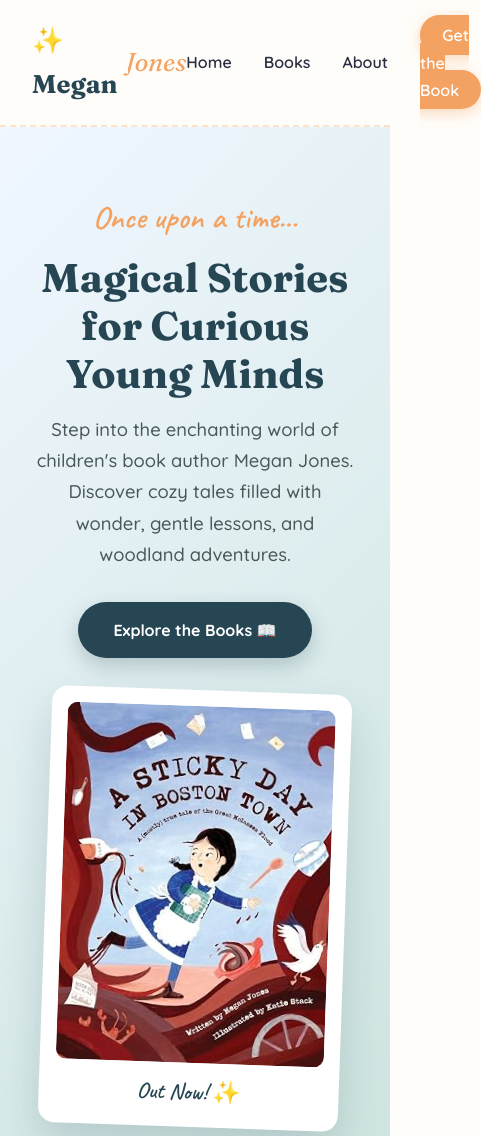
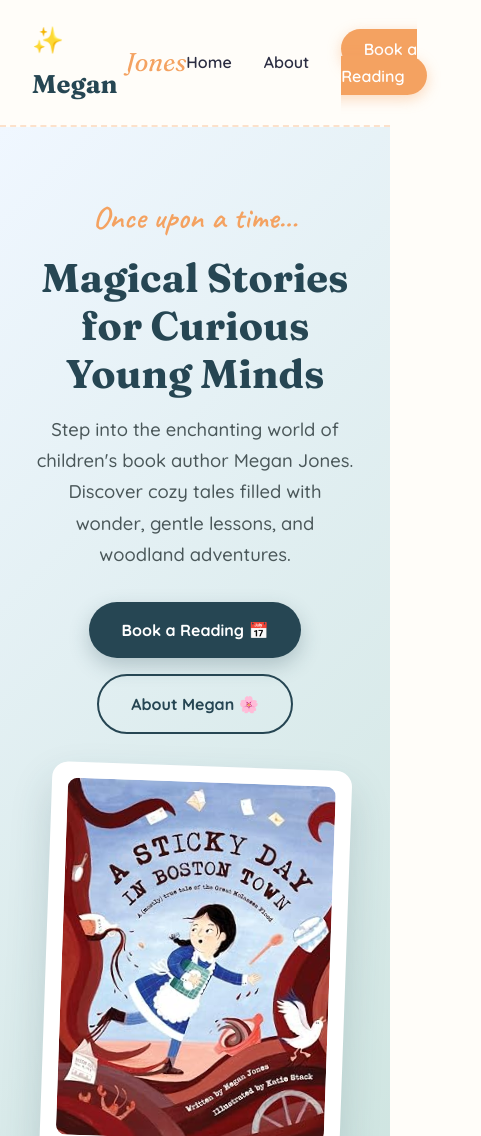
Before and after one commit to toddkidneyjourney1/megan, a plain HTML site: page index.html in a window 390 px wide. Shown: the top 1136 px of the page, 481 px wide, since content can reach past the window. Drawn offline with Linux system fonts and the light colour scheme.

Commit message:
Enhance hero section with responsive buttons
Added responsive hero buttons and adjusted button styles.

```diff
--- a/index.html
+++ b/index.html
@@ -129,6 +129,18 @@
       margin-bottom: 2rem;
     }
 
+    .hero-buttons {
+      display: flex;
+      gap: 1rem;
+      flex-wrap: wrap;
+    }
+
+    @media (max-width: 767px) {
+      .hero-buttons {
+        justify-content: center;
+      }
+    }
+
     /* Book Cover Styling */
     .book-cover-card {
       background: #ffffff;
@@ -165,7 +177,7 @@
     .btn-main {
       background-color: var(--deep-forest);
       color: #fff;
-      padding: 0.9rem 2.2rem;
+      padding: 0.9rem 2rem;
       border-radius: 50px;
       text-decoration: none;
       font-weight: 700;
@@ -178,6 +190,24 @@
       background-color: var(--honey);
       transform: translateY(-3px);
       box-shadow: 0 12px 24px rgba(244, 162, 97, 0.35);
+    }
+
+    .btn-secondary {
+      background-color: transparent;
+      color: var(--deep-forest);
+      border: 2px solid var(--deep-forest);
+      padding: 0.9rem 2rem;
+      border-radius: 50px;
+      text-decoration: none;
+      font-weight: 700;
+      display: inline-block;
+      transition: all 0.2s ease;
+    }
+
+    .btn-secondary:hover {
+      background-color: var(--deep-forest);
+      color: #fff;
+      transform: translateY(-3px);
     }
 
     /* About Section */
@@ -207,9 +237,8 @@
       <nav>
         <ul>
           <li><a href="[index.html](https://github.com/copilot)">Home</a></li>
-          <li><a href="[Books](https://toddkidneyjourney1.github.io/megan/#)">Books</a></li>
-          <li><a href="[About](https://toddkidneyjourney1.github.io/megan/#)">About</a></li>
-          <li><a href="[Get the Book](https://toddkidneyjourney1.github.io/megan/#)" class="nav-cta">Get the Book</a></li>
+          <li><a href="#about">About</a></li>
+          <li><a href="#book-reading" class="nav-cta">Book a Reading</a></li>
         </ul>
       </nav>
     </div>
@@ -222,11 +251,13 @@
           <div class="handwriting">Once upon a time...</div>
           <h1>Magical Stories for Curious Young Minds</h1>
           <p>Step into the enchanting world of children's book author Megan Jones. Discover cozy tales filled with wonder, gentle lessons, and woodland adventures.</p>
-          <a href="[Explore the Books 📖](https://toddkidneyjourney1.github.io/megan/#)" class="btn-main">Explore the Books 📖</a>
+          <div class="hero-buttons">
+            <a href="#book-reading" class="btn-main">Book a Reading 📅</a>
+            <a href="#about" class="btn-secondary">About Megan 🌸</a>
+          </div>
         </div>
         <div class="hero-image-wrapper">
           <div class="book-cover-card">
-            <!-- Points to stcky.jpg inside your assets folder -->
             <img src="assets/stcky.jpg" alt="Megan Jones Children's Book Cover" />
             <div class="book-caption">Out Now! ✨</div>
           </div>
@@ -234,7 +265,7 @@
       </div>
     </section>
 
-    <section>
+    <section id="about">
       <h2>Meet the Author</h2>
       <p>Megan Jones believes that every child has a universe of imagination waiting to be unlocked. When she isn't conjuring up rhymes or sketching friendly forest animals, you can find her sipping tea and collecting magical pebbles.</p>
     </section>
```
